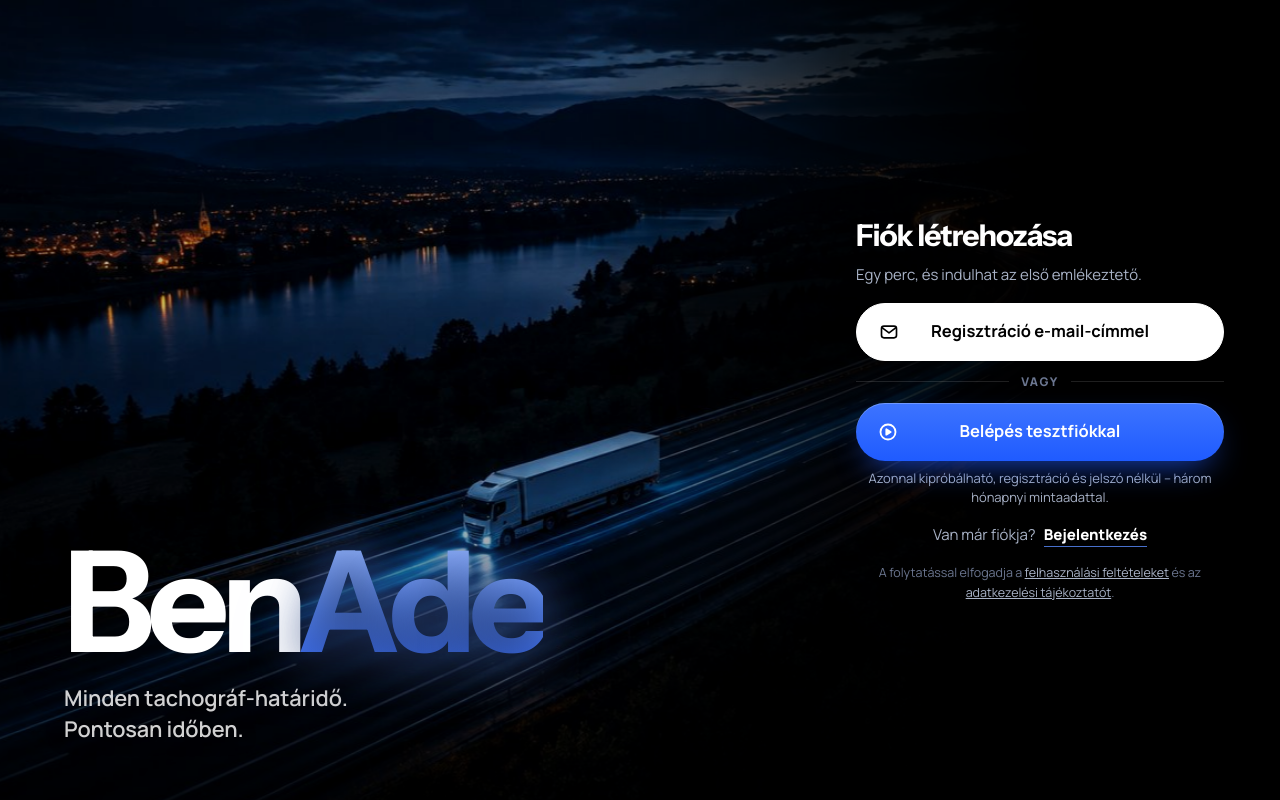
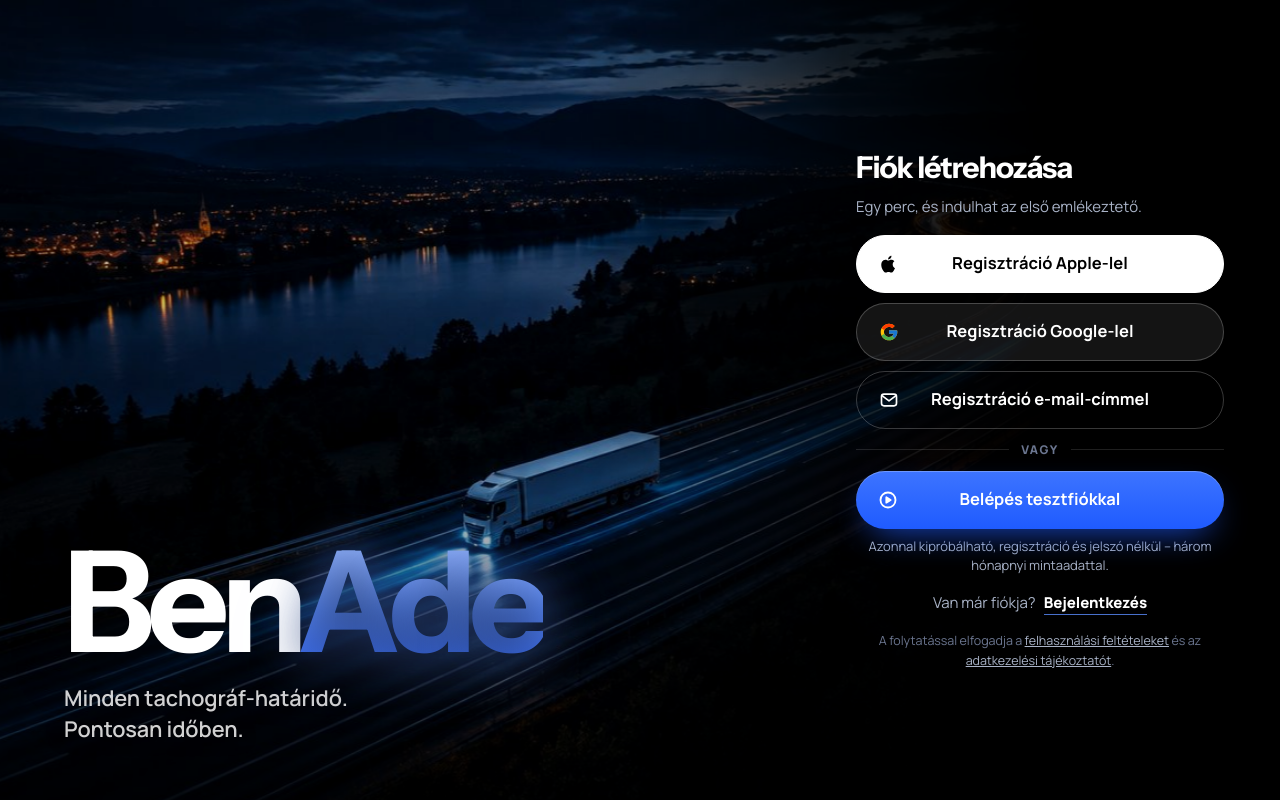
Before and after one commit to ViktoriaSv751/BenAde, a Next.js app: page /register in a window 1280 px wide. Built offline with nearby package versions, Linux system fonts and the light colour scheme; no server answers.

Commit message:
Bring back Apple/Google buttons with a friendly message until the provider is on; remove e-mail notifications
Co-Authored-By: Claude Opus 5.5 <noreply@anthropic.com>
Claude-Session: https://claude.ai/code/session_01Ejp8tcLCy8iAvRE8MYj4aZ

```diff
--- a/components/SocialAuth.tsx
+++ b/components/SocialAuth.tsx
@@ -16,20 +16,20 @@ export default function SocialAuth({ next = "/app", verb = "Folytatás", emailHr
   const [prov, setProv] = useState<{ apple: boolean; google: boolean } | null>(null);
   useEffect(() => { const url = process.env.NEXT_PUBLIC_SUPABASE_URL, key = process.env.NEXT_PUBLIC_SUPABASE_ANON_KEY; if (!url || !key) { setProv({ apple: false, google: false }); return; }
     fetch(`${url}/auth/v1/settings`, { headers: { apikey: key } }).then(r => r.json()).then(j => setProv({ apple: !!j?.external?.apple, google: !!j?.external?.google })).catch(() => setProv({ apple: false, google: false })); }, []);
-  const anySocial = !!prov && (prov.apple || prov.google);
   async function go(provider: "google" | "apple") {
-    setBusy(provider); setErr(null);
+    setErr(null);
+    if (prov && !prov[provider]) { setErr(`A ${provider === "apple" ? "Apple" : "Google"}-belépés néhány napon belül indul. Addig regisztráljon vagy lépjen be e-mail-címmel, vagy próbálja ki a tesztfiókkal.`); return; }
+    setBusy(provider);
     const sb = createClient();
     const { error } = await sb.auth.signInWithOAuth({ provider, options: { redirectTo: `${window.location.origin}/auth/callback?next=${encodeURIComponent(next)}` } });
     if (error) { setBusy(null); setErr(/not enabled|Unsupported provider|provider is not/i.test(error.message) ? `A ${provider === "apple" ? "Apple" : "Google"}-bejelentkezés bekapcsolása folyamatban van. Addig próbálja ki a tesztfiókkal.` : error.message); }
   }
   return (
     <div className="social">
-      {prov === null && <div className="btn mail" aria-hidden style={{ opacity: .4 }} />}
-      {prov?.apple && <button type="button" className="btn apple" onClick={() => go("apple")} disabled={!!busy}>{A}<span>{busy === "apple" ? "Átirányítás…" : `${verb} Apple-lel`}</span></button>}
-      {prov?.google && <button type="button" className="btn google" onClick={() => go("google")} disabled={!!busy}>{G}<span>{busy === "google" ? "Átirányítás…" : `${verb} Google-lel`}</span></button>}
+      {<button type="button" className="btn apple" onClick={() => go("apple")} disabled={!!busy}>{A}<span>{busy === "apple" ? "Átirányítás…" : `${verb} Apple-lel`}</span></button>}
+      {<button type="button" className="btn google" onClick={() => go("google")} disabled={!!busy}>{G}<span>{busy === "google" ? "Átirányítás…" : `${verb} Google-lel`}</span></button>}
       {err && <div className="ferr" role="alert">{err}</div>}
-      {emailHref && prov !== null && <Link className={`btn ${anySocial ? "mail" : "apple"}`} href={emailHref}>{M}<span>{verb} e-mail-címmel</span></Link>}
+      {emailHref && <Link className="btn mail" href={emailHref}>{M}<span>{verb} e-mail-címmel</span></Link>}
       <div className="or">vagy</div>
       <Link className="btn test" href="/demo">{Play}<span>Belépés tesztfiókkal</span></Link>
       <p className="test-note">Azonnal kipróbálható, regisztráció és jelszó nélkül – három hónapnyi mintaadattal.</p>
--- a/components/app/Notifications.tsx
+++ b/components/app/Notifications.tsx
@@ -30,7 +30,6 @@ export function NotificationsView() {
     <><PushSetup />
     <div className="card" style={{ padding: "4px 16px" }}>
       <div className="srow"><div><div className="k">Push értesítések</div><div className="d">Határidők és oktatás-emlékeztetők</div></div><Switch checked={prefs.push} onChange={v => setPref("push", v)} label="Push" /></div>
-      <div className="srow"><div><div className="k">E-mail</div><div className="d">Ugyanazok e-mailben is – a levélküldő beállítása után indul</div></div><Switch checked={prefs.email} onChange={v => setPref("email", v)} label="E-mail" /></div>
       <div className="srow"><div><div className="k">Reggeli összefoglaló</div><div className="d">Minden nap 07:00 – a nap teendői</div></div><Switch checked={prefs.dailyDigest} onChange={v => setPref("dailyDigest", v)} label="Napi" /></div>
       <div className="srow"><div><div className="k">Heti előretekintés</div><div className="d">Hétfő 07:00 – a hét letöltései és számlái</div></div><Switch checked={prefs.weeklyDigest} onChange={v => setPref("weeklyDigest", v)} label="Heti" /></div>
       <div className="srow"><div><div className="k">Csendes időszak</div><div className="d">{data.workspace.defaults.quietFrom}–{data.workspace.defaults.quietTo} között nem jön push (beállításokban módosítható)</div></div></div>
--- a/components/app/Profile.tsx
+++ b/components/app/Profile.tsx
@@ -46,7 +46,7 @@ export function ProfileView() {
         {stat(over, "Lejárt", base, over ? "danger" : "")}
       </div>}
       <div className="pgroup"><div className="ph">Munkaterület</div>
-        {row(`${base}/ertesitesek`, Icon.alarm(20), "Értesítések", unread ? `${unread} olvasatlan · push, e-mail` : "Push, e-mail, összefoglalók", unread)}
+        {row(`${base}/ertesitesek`, Icon.alarm(20), "Értesítések", unread ? `${unread} olvasatlan · push` : "Push, összefoglalók", unread)}
         {row(`${base}/naptar`, Icon.calendar(20), "Naptár", "Havi, heti és napi nézet")}
         {row(`${base}/csapat`, Icon.team(20), "Csapat", data ? `${data.members.length} tag · meghívás, szerepek` : "Munkatársak, szerepek")}
         {row(`${base}/import`, Icon.upload(20), "Excel import", "Cégek, rendszámok, sofőrök egy táblázatból")}
```
